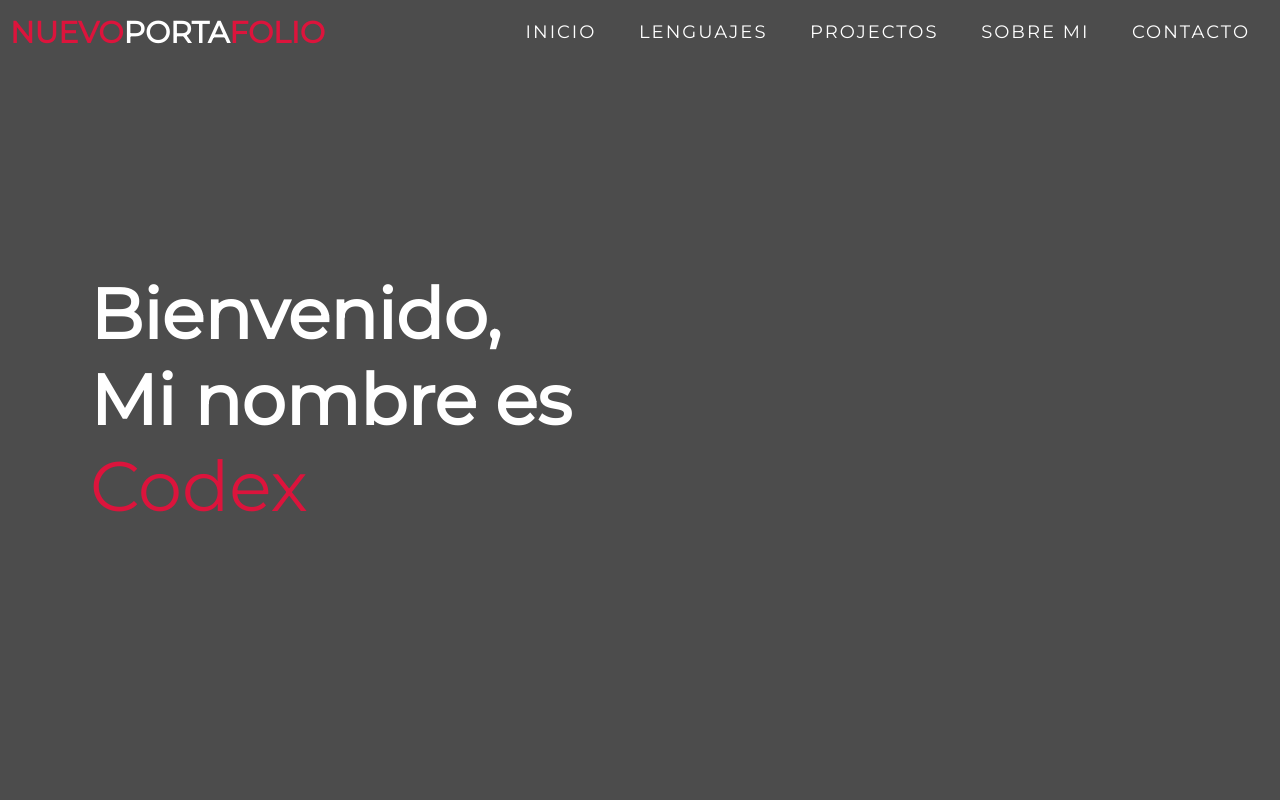
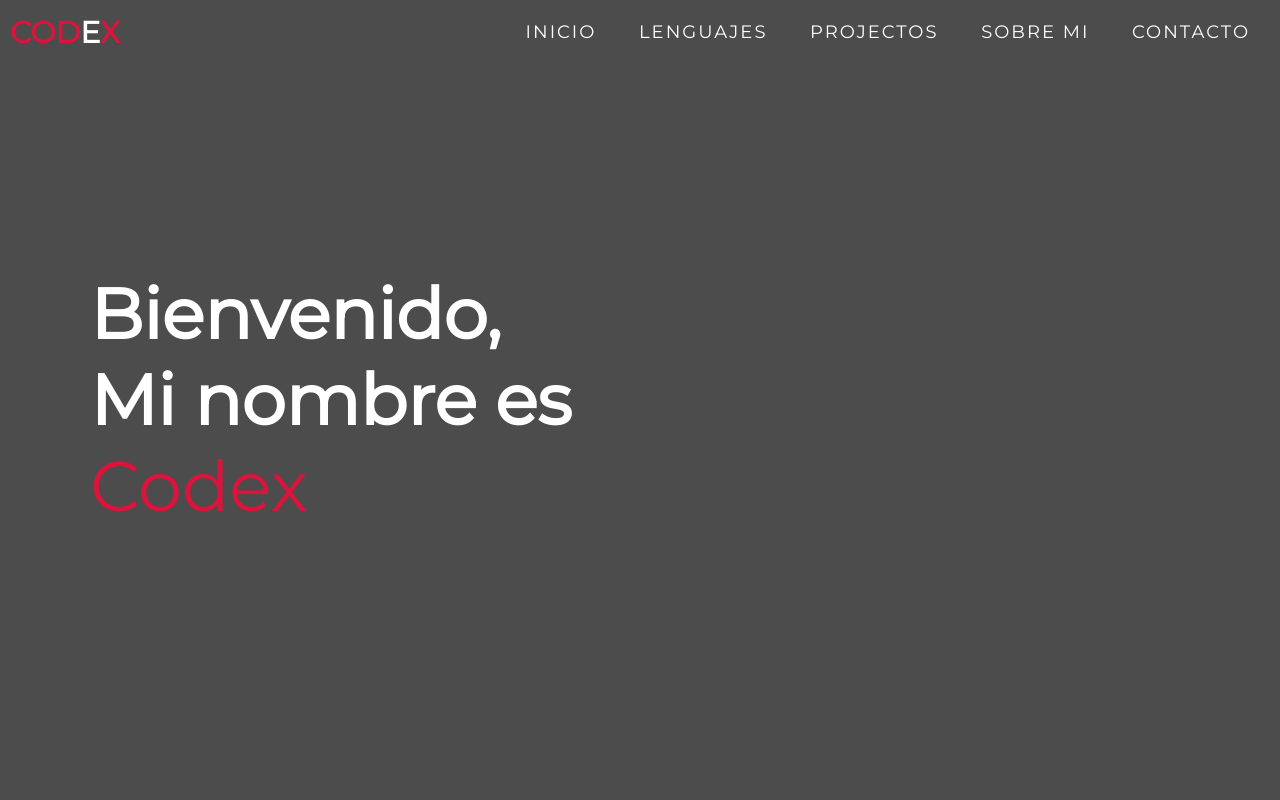
Before and after one commit to codexx13/portafoliocodex.github.io, a plain HTML site: page index.html in a window 1280 px wide. Shown: the top 800 px of the page. Drawn offline with Linux system fonts and the light colour scheme.

Commit message:
Update index.html

```diff
--- a/index.html
+++ b/index.html
@@ -15,7 +15,7 @@
       <div class="nav-bar">
         <div class="brand">
           <a href="#hero">
-            <h1><span>NUEVO</span>PORTA<span>FOLIO</span></h1>
+            <h1><span>COD</span>E<span>X</span></h1>
           </a>
         </div>
         <div class="nav-list">
```
